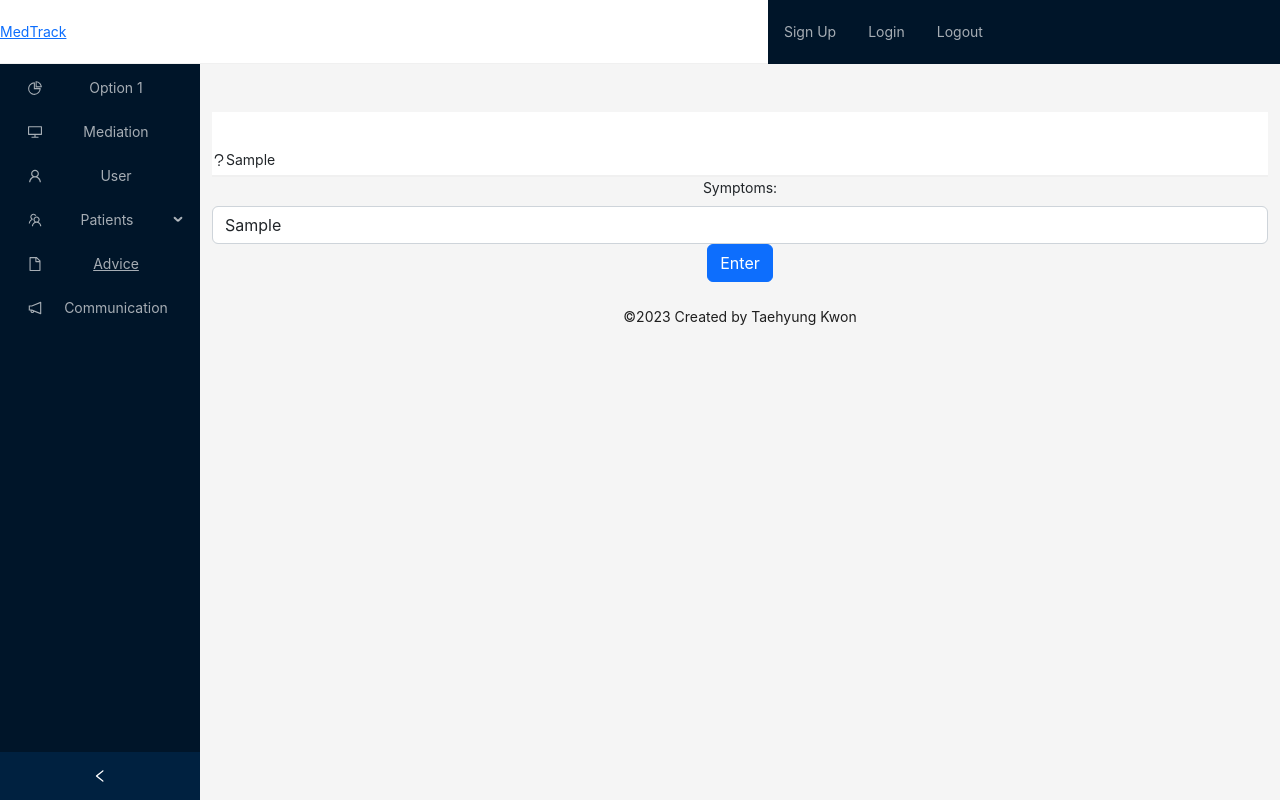
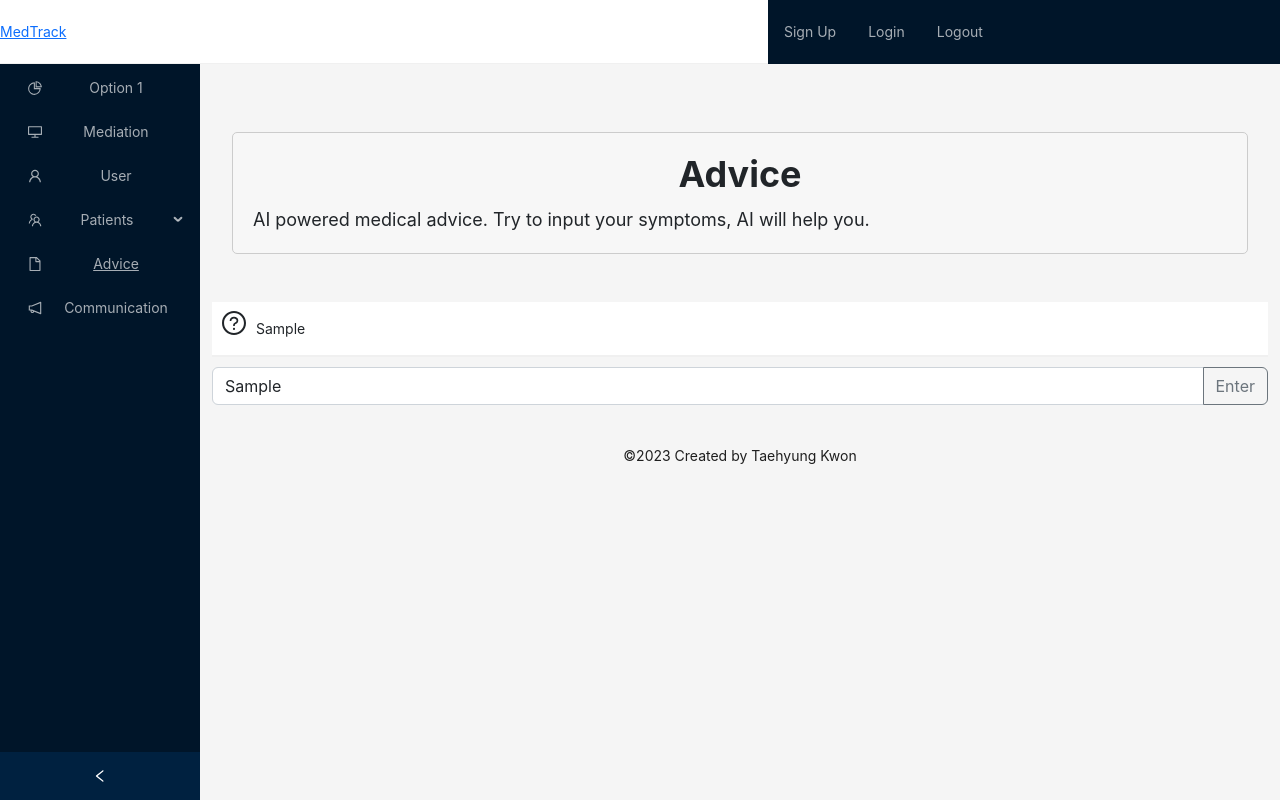
Before and after one commit to Steelzen/medtrack-client, a React (Create React App) app: page /advice in a window 1280 px wide. Both pictures are taken after typing "Sample" into the empty fields and a click on the button "Enter". Built offline with nearby package versions, Linux system fonts and the light colour scheme; no server answers.

Commit message:
Style form containers for Advice page

```diff
--- a/src/components/advice.jsx
+++ b/src/components/advice.jsx
@@ -1,10 +1,8 @@
 import { useState } from "react";
 import { Form, Button } from "react-bootstrap";
-import Container from "react-bootstrap/Container";
-import Row from "react-bootstrap/Row";
-import Col from "react-bootstrap/Col";
+import InputGroup from "react-bootstrap/InputGroup";
 import { Spin } from "antd";
-import { QuestionCircleOutlined, QuestionOutlined } from "@ant-design/icons";
+import { QuestionCircleOutlined, CheckCircleOutlined } from "@ant-design/icons";
 import callOpenAI from "./callOpenAI";
 
 const Advice = () => {
@@ -33,45 +31,62 @@ const Advice = () => {
 
   return (
     <div className="container mt-5">
+      <div className="advice-title-container">
+        <h1 className="advice-title">Advice</h1>
+        <p className="advice-intro">
+          AI powered medical advice. Try to input your symptoms, AI will help
+          you.
+        </p>
+      </div>
       <div className="question-container">
         {input && (
-          <div className="mt-5">
-            <p>
-              {" "}
-              <QuestionOutlined />
-              {input}
-            </p>
+          <div className="mt-5 input-generated-wrapper">
+            <h4>
+              <QuestionCircleOutlined />
+            </h4>
+            <div className="mt-3">
+              <p>{input}</p>
+            </div>
           </div>
         )}
       </div>
       <div className="output-container">
         {loading ? (
-          <div className="mt-5 text-center">
+          <div className="mt-5 text-center spin-output-wrapper">
             <Spin />
           </div>
         ) : (
           output && (
-            <div className="mt-5">
-              <h3>Advice:</h3>
+            <div className="mt-5 output-generated-wrapper">
+              <h4>
+                <CheckCircleOutlined />
+              </h4>
+              <div className="mt-3">
                 <p>{output}</p>
+              </div>
             </div>
           )
         )}
       </div>
+      <div className="openai-query-container">
         <Form onSubmit={handleSubmit}>
-        <Form.Group controlId="formSymptoms">
-          <Form.Label>Symptoms:</Form.Label>
+          <InputGroup className="mb-3">
             <Form.Control
               type="text"
               placeholder="Send your symptoms"
               value={input}
               onChange={(e) => setInput(e.target.value)}
             />
-        </Form.Group>
-        <Button variant="primary" type="submit">
+            <Button
+              variant="outline-secondary"
+              id="button-addon2"
+              type="submit"
+            >
               Enter
             </Button>
+          </InputGroup>
         </Form>
+      </div>
     </div>
   );
 };
--- a/src/index.css
+++ b/src/index.css
@@ -10,6 +10,11 @@ body {
 code {
   font-family: source-code-pro, Menlo, Monaco, Consolas, "Courier New",
     monospace;
+}
+
+p {
+  text-align: left;
+  font-size: 12;
 }
 
 /* .site-layout-background {
@@ -52,13 +57,36 @@ code {
   margin: 16px 0 16px 24px;
 }
 
+/* Advice page */
+.advice-title-container {
+  background-color: #f7f7f7;
+  border: 1px solid #ccc;
+  border-radius: 5px;
+  padding: 20px;
+  margin: 20px;
+  text-align: center;
+}
+
+.advice-title {
+  font-size: 36px;
+  font-weight: bold;
+  margin-bottom: 10px;
+}
+
+.advice-intro {
+  font-size: 18px;
+  margin: 0;
+}
+
+.openai-query-container {
+  margin-top: 10px;
+}
+
 .question-container {
-  display: flex;
-  justify-content: space-between;
   align-items: center;
   background-color: #fff;
+  padding-left: 10px;
   padding: auto;
-  height: 64px;
   border-bottom: 1px solid #f0f0f0;
 }
 
@@ -67,8 +95,28 @@ code {
   justify-content: space-between;
   align-items: center;
   background-color: #fff;
+  padding-left: 10px;
   padding: auto;
   border-bottom: 1px solid #f0f0f0;
+}
+
+.input-generated-wrapper {
+  display: flex;
+  flex-direction: row;
+  align-items: center;
+}
+
+.input-generated-wrapper > div {
+  margin: 0 10px;
+}
+
+.output-generated-wrapper {
+  display: flex;
+  flex-direction: row;
+}
+
+.output-generated-wrapper > div {
+  margin: 0 10px;
 }
 
 /* // Small devices (landscape phones, 576px and above till next break point) */
```
Lines whose indentation alone changed are shown as unchanged.
